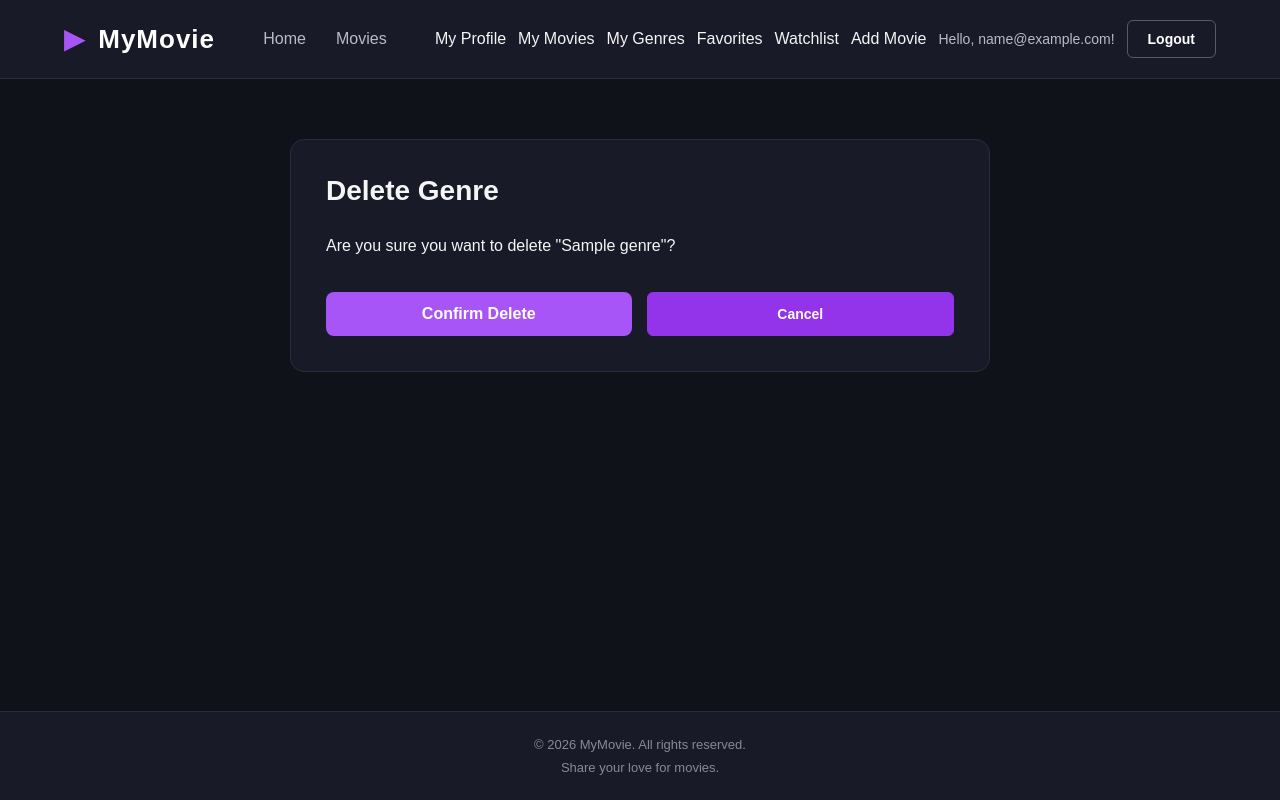
After one commit to ralitsa-code/mymovieproject, a Django app: page /genres/1/delete/ in a window 1280 px wide. The commit adds this page. Run offline with Django 5.2, Linux system fonts and the light colour scheme; a user stored in the database is signed in; tables that the repository leaves empty hold one stand-in row (values such as "Sample post"); parts of the project's set-up code (start-up, migrations or seed data) failed here and were passed over.

Commit message:
Complete genre CRUD and improve movie navigation

```diff
--- a/movies/urls.py
+++ b/movies/urls.py
@@ -14,4 +14,7 @@ urlpatterns = [
     path('movies/add_director/', views.DirectorCreateView.as_view(), name='director-create'),
     path('api/movies/', views.MovieListAPIView.as_view(), name='api-movie-list'),
     path('my-movies/', views.MyMoviesView.as_view(), name='my-movies'),
+    path('genres/', views.GenreListView.as_view(), name='genre-list'),
+    path('genres/<int:pk>/edit/', views.GenreUpdateView.as_view(), name='genre-update'),
+    path('genres/<int:pk>/delete/', views.GenreDeleteView.as_view(), name='genre-delete'),
 ]
--- a/movies/views.py
+++ b/movies/views.py
@@ -1,3 +1,4 @@
+from django.db.models import Model
 from django.urls import reverse_lazy
 from django.views.generic import TemplateView, ListView, CreateView, DetailView, UpdateView, DeleteView
 from movies.models import Movie, Genre, Actor, Director
@@ -39,7 +40,9 @@ class MovieCreateView(LoginRequiredMixin, UserSubmissionMixin, CreateView):
     model = Movie
     form_class = MovieCreateForm
     template_name = 'movies/movie_create.html'
-    success_url = reverse_lazy('home')
+
+    def get_success_url(self):
+        return reverse_lazy('movie-detail', kwargs={'pk': self.object.pk})
 
 
 class MovieDetailView(DetailView):
@@ -55,11 +58,14 @@ class MovieUpdateView(LoginRequiredMixin, UpdateView):
     model = Movie
     form_class = MovieCreateForm
     template_name = 'movies/movie_update.html'
-    success_url = reverse_lazy('home')
+
 
     def get_queryset(self):
         user_movies = super( ).get_queryset().filter(user=self.request.user)
         return user_movies
+
+    def get_success_url(self):
+        return reverse_lazy('movie-detail', kwargs={'pk': self.object.pk})
 
 
 class MovieDeleteView(LoginRequiredMixin, DeleteView):
@@ -87,6 +93,31 @@ class GenreCreateView(LoginRequiredMixin, UserSubmissionMixin, CreateView):
     template_name = 'movies/genre_create.html'
     success_url = reverse_lazy('movie-list')
 
+class GenreListView(LoginRequiredMixin, ListView):
+    model = Genre
+    template_name = 'movies/genre_list.html'
+    context_object_name = 'genres'
+
+    def get_queryset(self):
+        return Genre.objects.filter(user=self.request.user)
+
+class GenreUpdateView(LoginRequiredMixin, UpdateView):
+    model = Genre
+    form_class = GenreCreateForm
+    template_name = 'movies/genre_update.html'
+    success_url = reverse_lazy('genre-list')
+
+    def get_queryset(self):
+        return Genre.objects.filter(user=self.request.user)
+
+class GenreDeleteView(LoginRequiredMixin, DeleteView):
+    model = Genre
+    template_name = 'movies/genre_delete.html'
+    success_url = reverse_lazy('genre-list')
+
+    def get_queryset(self):
+        return Genre.objects.filter(user=self.request.user)
+
 
 class DirectorCreateView(LoginRequiredMixin, UserSubmissionMixin, CreateView):
     model = Director
--- a/static/css/movie_create.css
+++ b/static/css/movie_create.css
@@ -117,3 +117,19 @@
 .movie-form .add-genre-button:hover {
     background-color: #9333EA;
 }
+
+.movie-form .form-actions {
+    display: flex;
+    gap: 15px;
+    align-items: center;
+}
+
+.movie-form .form-actions button,
+.movie-form .form-actions a {
+    width: auto;
+    flex: 1;
+    margin-top: 15px;
+    padding: 13px;
+    text-align: center;
+    text-decoration: none;
+}
--- a/templates/accounts/profile.html
+++ b/templates/accounts/profile.html
@@ -19,7 +19,7 @@
                          class="profile-picture">
                 {% else %}
                     <div class="profile-picture-placeholder">
-                        {{ profile.first_name|first|upper }}
+                        {{ profile.first_name|default:"?"|first|upper }}
                     </div>
                 {% endif %}
             </div>
--- a/templates/base.html
+++ b/templates/base.html
@@ -31,6 +31,7 @@
             {% if user.is_authenticated %}
                 <a href="{% url 'profile' %}">My Profile</a>
                 <a href="{% url 'my-movies' %}">My Movies</a>
+                <a href="{% url 'genre-list' %}">My Genres</a>
                 <a href="{% url 'favorites' %}">Favorites</a>
                 <a href="{% url 'watchlist' %}">Watchlist</a>
                 <a href="{% url 'movie-create' %}">Add Movie</a>
--- /dev/null
+++ b/templates/movies/genre_delete.html
@@ -0,0 +1,26 @@
+{% extends 'base.html' %}
+{% load static %}
+
+{% block title %}Delete Genre | MyMovie{% endblock %}
+
+{% block extra_css %}
+    <link rel="stylesheet" href="{% static 'css/movie_create.css' %}">
+{% endblock %}
+
+{% block content %}
+    <section class="movie-form-section">
+        <form class="movie-form" method="post">
+            <div class="movie-form-container">
+                <h1>Delete Genre</h1>
+                <p>Are you sure you want to delete "{{ object.name }}"?</p>
+                {% csrf_token %}
+            </div>
+            <div class="form-actions">
+                <button type="submit">Confirm Delete</button>
+                <a href="{% url 'genre-list' %}" class="button button-primary">
+                    Cancel
+                </a>
+            </div>
+        </form>
+    </section>
+{% endblock %}
```
Also changed, not shown: templates/movies/genre_list.html (added, +38 -0 lines), templates/movies/genre_update.html (added, +22 -0 lines).
